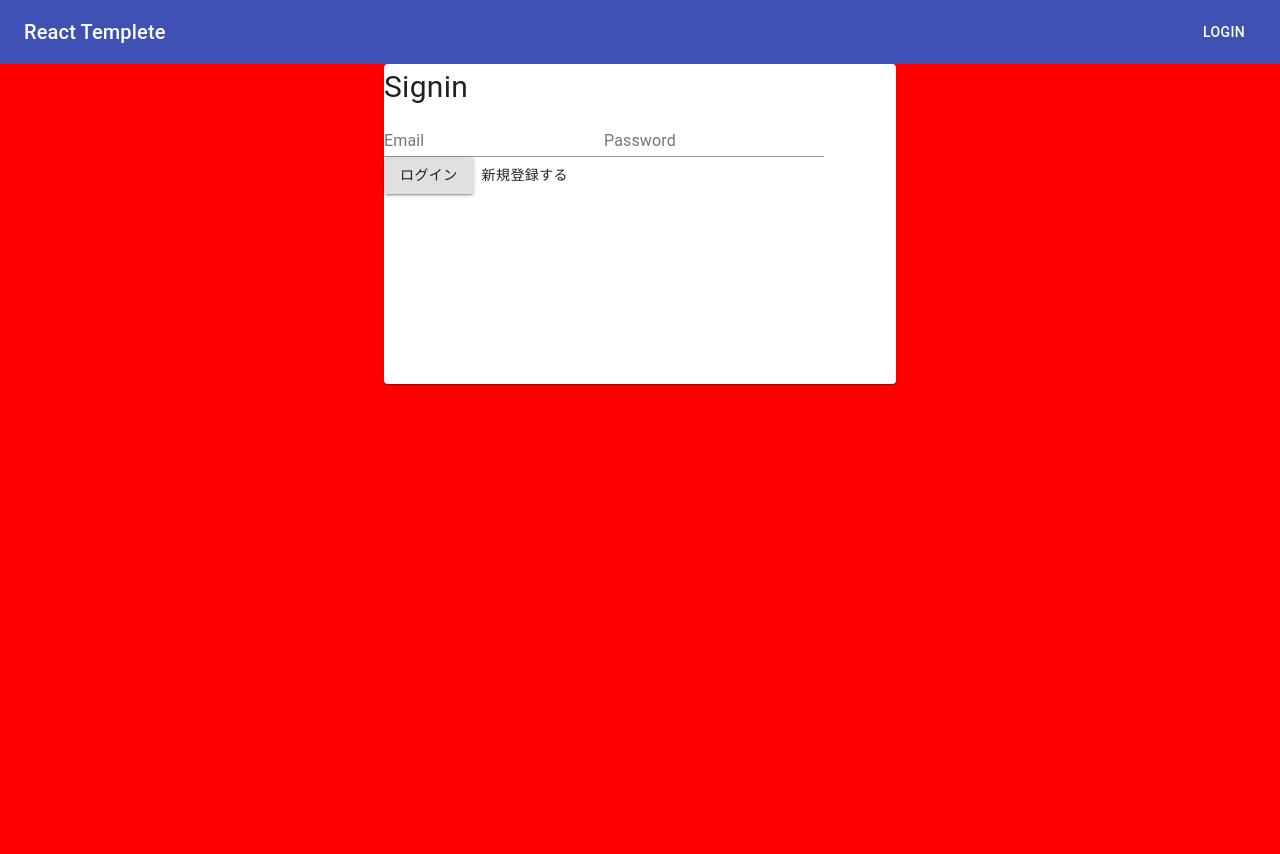
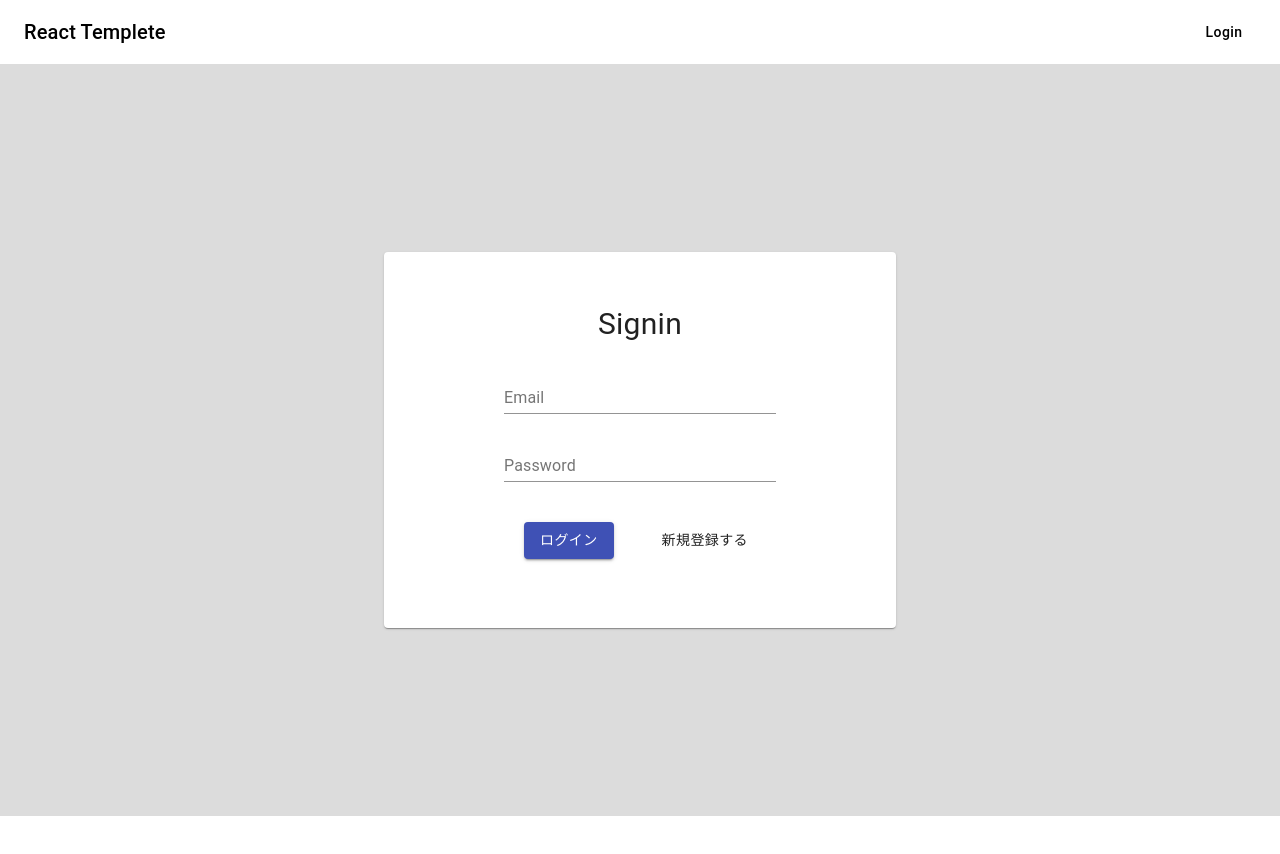
Before and after one commit to RuiHirano/react_templete, a React (Create React App) app: page /sign in a window 1280 px wide. Shown: the top 854 px of the page. After the commit the page ends 816 px from the top, so only its background shows below. Built offline with nearby package versions, Linux system fonts and the light colour scheme.

Commit message:
update design

```diff
--- a/src/layouts/home/index.tsx
+++ b/src/layouts/home/index.tsx
@@ -3,6 +3,8 @@ import { AppBar, Toolbar, Typography, Button, useMediaQuery } from "@material-ui
 import { makeStyles } from "@material-ui/core/styles";
 import IconButton from '@material-ui/core/IconButton';
 import MenuIcon from '@material-ui/icons/Menu';
+import * as H from "history";
+import { withRouter, match } from "react-router";
 
 const useStyles = makeStyles((theme) => ({
     root: {
@@ -13,8 +15,39 @@ const useStyles = makeStyles((theme) => ({
     },
     title: {
         flexGrow: 1,
+        color: 'black'
+    },
+    login_button: {
+        color: 'black'
+    },
+    app_bar: {
+        backgroundColor: 'white'
     },
 }));
+
+interface HomeAppBarProps {
+    history: H.History;
+}
+
+const HomeAppBar: React.FC<HomeAppBarProps> = (props) => {
+    const { history } = props;
+    const classes = useStyles();
+
+    const clickUseButton = () => {
+        history.push("/sign")
+    }
+
+    return (
+        <div className={classes.root}>
+            <AppBar position="static" className={classes.app_bar}>
+                <Toolbar>
+                    <Typography variant="h6" className={classes.title}>{"React Templete"}</Typography>
+                    <Button color="inherit" className={classes.login_button} onClick={clickUseButton}>{"Login"}</Button>
+                </Toolbar>
+            </AppBar>
+        </div>
+    );
+}
 
 interface Props {
     className?: string;
@@ -22,29 +55,21 @@ interface Props {
     title: string
 }
 
-const HomeAppBar: React.FC = () => {
-    const classes = useStyles();
-    return (
-        <div className={classes.root}>
-            <AppBar position="static">
-                <Toolbar>
-                    <Typography variant="h6" className={classes.title}>{"React Templete"}</Typography>
-                    <Button color="inherit">{"Login"}</Button>
-                </Toolbar>
-            </AppBar>
-        </div>
-    );
+interface RouteProps {
+    history: H.History;
+    location: H.Location;
+    match: match<{ contentId: string }>;
 }
 
-const HomeLayout: React.FC<Props> = props => {
-    const { children, title } = props;
+const HomeLayout: React.FC<Props & RouteProps> = props => {
+    const { children, title, history } = props;
 
     return (
         <div>
-            <HomeAppBar />
+            <HomeAppBar history={history} />
             {children}
         </div>
     );
 };
 
-export default HomeLayout;
+export default withRouter(HomeLayout);
--- a/src/layouts/main/index.tsx
+++ b/src/layouts/main/index.tsx
@@ -23,14 +23,17 @@ const useStyles = makeStyles((theme) => ({
     },
     menuButton: {
         marginRight: theme.spacing(2),
+        color: 'black',
     },
     title: {
         display: 'none',
+        color: 'black',
         [theme.breakpoints.up('sm')]: {
             display: 'block',
         },
     },
     search: {
+        color: 'black',
         position: 'relative',
         borderRadius: theme.shape.borderRadius,
         backgroundColor: fade(theme.palette.common.white, 0.15),
@@ -46,6 +49,7 @@ const useStyles = makeStyles((theme) => ({
         },
     },
     searchIcon: {
+        color: 'black',
         padding: theme.spacing(0, 2),
         height: '100%',
         position: 'absolute',
@@ -72,6 +76,9 @@ const useStyles = makeStyles((theme) => ({
         [theme.breakpoints.up('md')]: {
             display: 'flex',
         },
+    },
+    app_bar: {
+        backgroundColor: 'white'
     },
 }));
 
@@ -135,7 +142,7 @@ const MainAppBar: React.FC<AppBarProps> = (props) => {
         <div className={classes.grow}>
 
             <MainDrawer openDrawer={openDrawer} setOpenDrawer={setOpenDrawer} />
-            <AppBar position="static">
+            <AppBar position="static" className={classes.app_bar}>
                 <Toolbar>
                     <IconButton
                         edge="start"
@@ -164,12 +171,12 @@ const MainAppBar: React.FC<AppBarProps> = (props) => {
                     </div>
                     <div className={classes.grow} />
                     <div className={classes.sectionDesktop}>
-                        <IconButton aria-label="show 4 new mails" color="inherit">
+                        <IconButton aria-label="show 4 new mails" color="default">
                             <Badge badgeContent={4} color="secondary">
                                 <MailIcon />
                             </Badge>
                         </IconButton>
-                        <IconButton aria-label="show 17 new notifications" color="inherit">
+                        <IconButton aria-label="show 17 new notifications" color="default">
                             <Badge badgeContent={17} color="secondary">
                                 <NotificationsIcon />
                             </Badge>
@@ -177,7 +184,7 @@ const MainAppBar: React.FC<AppBarProps> = (props) => {
                         <IconButton
                             edge="end"
                             aria-label="account of current user"
-                            color="inherit"
+                            color="default"
                         >
                             <AccountCircle />
                         </IconButton>
--- a/src/views/content/index.tsx
+++ b/src/views/content/index.tsx
@@ -4,6 +4,7 @@ import { Content } from '../../types';
 import { withRouter, match } from "react-router";
 import * as H from "history";
 import moment, { Moment } from "moment";
+import { makeStyles } from "@material-ui/core/styles";
 
 
 const mockContent: Content =
@@ -22,6 +23,19 @@ const mockContent: Content =
     TimeStamp: moment()
 }
 
+const useStyles = makeStyles({
+    root: {
+        backgroundColor: 'gainsboro',
+        height: '94vh',
+    },
+    title: {
+        textAlign: 'center'
+    },
+    paper_container: {
+        margin: 'auto',
+        width: '50%',
+    },
+});
 
 interface RouteProps {
     history: H.History;
@@ -35,13 +49,14 @@ interface Props {
 
 const ContentView: React.FC<RouteProps & Props> = (props) => {
     //const { content } = props
+    const classes = useStyles();
     const { match } = props
     const contentId = match.params.contentId
     const content = mockContent
     return (
-        <div style={{}}>
-            <div style={{ width: '100%' }}>
-                <Paper style={{ width: "50%", margin: 'auto', marginTop: 100 }}>
+        <div className={classes.root}>
+            <Paper className={classes.paper_container}>
+                <Typography variant={"h5"} className={classes.title}>{"Content"}</Typography>
                 <Typography>{content.Title}</Typography>
                 <Typography>{"エラーメッセージ"}</Typography>
                 <Typography>{content.Error.Message}</Typography>
@@ -54,7 +69,6 @@ const ContentView: React.FC<RouteProps & Props> = (props) => {
                 <Typography>{content.Solution}</Typography>
             </Paper>
         </div>
-        </div>
     );
 }
 
--- a/src/views/home/index.tsx
+++ b/src/views/home/index.tsx
@@ -45,7 +45,7 @@ const FeatureLayout: React.FC<FeatureLayoutProps> = props => {
                     <img alt="image" src={imgPath} />
                 </Grid>
                 <Grid item xl={6} lg={6} md={6} sm={6} xs={12}>
-                    <Typography >{Typography}</Typography>
+                    <Typography >{"adf"}</Typography>
                     <Typography variant="subtitle1">{text}</Typography>
                 </Grid>
             </Grid>
@@ -54,9 +54,20 @@ const FeatureLayout: React.FC<FeatureLayoutProps> = props => {
 };
 
 interface HeaderTitleProps {
+    history: H.History;
 }
 
-const useDrawerStyles = makeStyles({
+const useStyles = makeStyles({
+    card_container: {
+        height: "80vh",
+        margin: 'auto',
+        display: 'flex',
+        justifyContent: 'center',
+        alignItems: 'center'
+    },
+    text_container: {
+        width: '60%'
+    },
     app_name: {
         fontSize: 100,
         fontWeight: "bold",
@@ -66,30 +77,40 @@ const useDrawerStyles = makeStyles({
     app_description: {
         fontSize: 20,
         color: "white",
-        textAlign: 'center'
+        textAlign: 'center',
+        whiteSpace: "pre-wrap"
     },
     button_container: {
-        flex: 'display',
-        alignItems: 'center',
-        flexDirection: 'column'
+        textAlign: 'center',
+        paddingTop: 50,
     },
     button: {
+        borderRadius: 30,
+        padding: 15,
+        width: 160,
+        fontSize: 17,
+        background: 'linear-gradient(45deg, #2196F3 30%, #21CBF3 90%)',
     }
 });
 
 const HeaderTitle: React.FC<HeaderTitleProps> = (props) => {
-    const classes = useDrawerStyles();
+    const { history } = props;
+    const classes = useStyles();
+
+    const clickUseButton = () => {
+        history.push("/sign")
+    }
 
     return (
         <div>
-            <CardMedia image={imgPath} style={{ height: "80vh", }}>
-                <div style={{ paddingTop: 200 }}>
+            <CardMedia image={imgPath} className={classes.card_container}>
+                <div className={classes.text_container}>
                     <Typography className={classes.app_name}>React Templete</Typography>
                     <Typography className={classes.app_description}>
-                        Reactを用いたサービス開発を支援するテンプレート。速やかにサービスを開発しリリースしたい方はぜひ使ってみてください。
+                        {"Reactを用いたサービス開発を支援するテンプレート。\n速やかにサービスを開発しリリースしたい方はぜひ使ってみてください。"}
                     </Typography>
                     <div className={classes.button_container}>
-                        <Button variant="contained" className={classes.button}>使ってみる</Button>
+                        <Button variant="contained" className={classes.button} disableElevation color={"primary"} onClick={clickUseButton}>使ってみる</Button>
                     </div>
                 </div>
             </CardMedia>
@@ -97,11 +118,12 @@ const HeaderTitle: React.FC<HeaderTitleProps> = (props) => {
     );
 };
 
+
 const HomeView: React.FC<RouteProps & Props> = (props) => {
-    const { match } = props
+    const { match, history } = props
     return (
         <div>
-            <HeaderTitle />
+            <HeaderTitle history={history} />
             <FeatureLayout
                 isRight={true}
                 title={"カレンダーで取引を\n振り返る"}
--- a/src/views/sign/index.tsx
+++ b/src/views/sign/index.tsx
@@ -4,23 +4,77 @@ import { Content } from '../../types';
 import { withRouter, match } from "react-router";
 import * as H from "history";
 import moment, { Moment } from "moment";
+import { makeStyles } from "@material-ui/core/styles";
 
+const useStyles = makeStyles({
+    root: {
+        height: "94vh",
+        margin: 'auto',
+        display: 'flex',
+        justifyContent: 'center',
+        alignItems: 'center',
+        backgroundColor: 'gainsboro'
+    },
+    paper_container: {
+        width: '40%',
+        height: '50%',
+        display: 'flex',
+        justifyContent: 'center',
+        alignItems: 'center',
+    },
+    title: {
+        fontSize: 30,
+        textAlign: 'center'
+    },
+    form_container: {
+        display: 'flex',
+        flexDirection: 'column'
+    },
+    button_container: {
+        display: 'flex',
+        justifyContent: 'center',
+        alignItems: 'center',
+        marginTop: 20
+    },
+    button: {
+        margin: 20
+    },
+    text_field: {
+        marginTop: 20
+    },
+});
 
 interface SigninProps {
     setPage: React.Dispatch<React.SetStateAction<"signin" | "signup">>
+    history: H.History;
 }
 
 const SigninView: React.FC<SigninProps> = (props) => {
+    const { history } = props;
+    const classes = useStyles();
     const { setPage } = props
 
+    const login = () => {
+        history.push("/userhome")
+    }
+
+    const toSignupPage = () => {
+        setPage('signup')
+    }
+
     return (
-        <div style={{ width: '100%', height: '100vh', display: 'inline-block', verticalAlign: 'middle' }}>
-            <Paper style={{ width: '40%', height: '40%', margin: 'auto' }}>
-                <Typography style={{ fontSize: 30, }}>{"Signin"}</Typography>
-                <TextField label="Email" />
-                <TextField label="Password" />
-                <Button variant="contained">{"ログイン"}</Button>
-                <Button onClick={() => setPage('signup')}>{"新規登録する"}</Button>
+        <div className={classes.root}>
+            <Paper className={classes.paper_container}>
+                <div className={classes.form_container}>
+                    <Typography className={classes.title}>{"Signin"}</Typography>
+                    <TextField className={classes.text_field} label="Email" />
+                    <TextField className={classes.text_field} label="Password" />
+
+                    <div className={classes.button_container}>
+                        <Button className={classes.button} onClick={login} variant="contained" color={'primary'}>{"ログイン"}</Button>
+                        <Button className={classes.button} onClick={toSignupPage}>{"新規登録する"}</Button>
+                    </div>
+                </div>
             </Paper>
         </div>
     )
@@ -28,21 +82,37 @@ const SigninView: React.FC<SigninProps> = (props) => {
 
 interface SignupProps {
     setPage: React.Dispatch<React.SetStateAction<"signin" | "signup">>
+    history: H.History;
 }
 
 const SignupView: React.FC<SignupProps> = (props) => {
     const { setPage } = props
+    const { history } = props;
+    const classes = useStyles();
+
+    const signup = () => {
+        history.push("/userhome")
+    }
+
+    const toSigninPage = () => {
+        setPage('signin')
+    }
 
     return (
-        <div style={{ width: '100%', height: '100vh', display: 'inline-block', verticalAlign: 'middle' }}>
-            <Paper style={{ width: '40%', height: '40%', margin: 'auto' }}>
-                <Typography style={{ fontSize: 30, margin: 10 }}>{"Signup"}</Typography>
-                <TextField label="Username" />
-                <TextField label="Email" />
-                <TextField label="Password" />
-                <TextField label="Password(確認)" />
-                <Button variant="contained">{"登録する"}</Button>
-                <Button onClick={() => setPage('signin')}>{"ログインする"}</Button>
+        <div className={classes.root}>
+            <Paper className={classes.paper_container}>
+                <div className={classes.form_container}>
+                    <Typography className={classes.title}>{"Signup"}</Typography>
+                    <TextField className={classes.text_field} label="Username" />
+                    <TextField className={classes.text_field} label="Email" />
+                    <TextField className={classes.text_field} label="Password" />
+                    <TextField className={classes.text_field} label="Password(確認)" />
+
+                    <div className={classes.button_container}>
+                        <Button className={classes.button} onClick={signup} variant="contained" color={'primary'}>{"新規登録する"}</Button>
+                        <Button className={classes.button} onClick={toSigninPage}>{"ログインする"}</Button>
+                    </div>
+                </div>
             </Paper>
         </div>
     )
@@ -59,12 +129,13 @@ interface Props {
 }
 
 
-const SignView: React.FC<RouteProps> = () => {
+const SignView: React.FC<RouteProps> = (props) => {
+    const { history } = props;
     const [page, setPage] = useState<'signin' | 'signup'>('signin')
     console.log("debug")
     return (
-        <div style={{ backgroundColor: 'red', height: '100vh' }}>
-            {page === 'signin' ? <SigninView setPage={setPage} /> : <SignupView setPage={setPage} />}
+        <div>
+            {page === 'signin' ? <SigninView setPage={setPage} history={history} /> : <SignupView setPage={setPage} history={history} />}
         </div>
     );
 }
--- a/src/views/user_home/index.tsx
+++ b/src/views/user_home/index.tsx
@@ -5,6 +5,7 @@ import moment, { Moment } from "moment";
 import { Content } from '../../types';
 import { withRouter, match } from "react-router";
 import * as H from "history";
+import { makeStyles } from "@material-ui/core/styles";
 
 const mockContents: Content[] = [
     {
@@ -54,21 +55,34 @@ const mockContents: Content[] = [
     },
 ]
 
+const useListViewStyles = makeStyles({
+    root: {
+    },
+    title: {
+        textAlign: 'center'
+    },
+    paper_container: {
+        marginTop: 40
+    },
+});
+
 interface ContentListViewProps {
     history: H.History;
 }
 
 const ContentListView: React.FC<ContentListViewProps> = (props) => {
     const { history } = props
+    const classes = useListViewStyles();
+
     const clickContent = (content: Content) => {
         history.push({
             pathname: "/content/000",
-            //state: { content: content }
         })
     }
     return (
-        <Paper>
-            <Typography variant={"h5"}>{"Content一覧"}</Typography>
+        <div className={classes.root}>
+            <Paper className={classes.paper_container}>
+                <Typography variant={"h5"} className={classes.title}>{"Content一覧"}</Typography>
                 <List>
                     {mockContents.map((content) => (
                         <ListItem button onClick={() => clickContent(content)}>
@@ -80,8 +94,16 @@ const ContentListView: React.FC<ContentListViewProps> = (props) => {
                     ))}
                 </List>
             </Paper>
+        </div>
     )
 }
+
+const useUserHomeStyles = makeStyles({
+    root: {
+        backgroundColor: 'gainsboro',
+        height: '94vh',
+    },
+});
 
 interface RouteProps {
     history: H.History;
@@ -94,9 +116,10 @@ interface Props {
 
 const UserHomeView: React.FC<RouteProps & Props> = (props) => {
     const { history } = props
+    const classes = useUserHomeStyles();
     return (
-        <div style={{ backgroundColor: 'red', height: '100vh' }}>
-            <Grid container spacing={0} style={{ marginTop: 30 }}>
+        <div className={classes.root}>
+            <Grid container spacing={0}>
                 <Grid item xl={3} lg={3} md={3} sm={12} xs={12}></Grid>
                 <Grid item xl={6} lg={6} md={6} sm={12} xs={12}>
                     <ContentListView history={history} />
```
Also changed, not shown: src/App.tsx (+7 -3 lines). Lines whose indentation alone changed are shown as unchanged.
